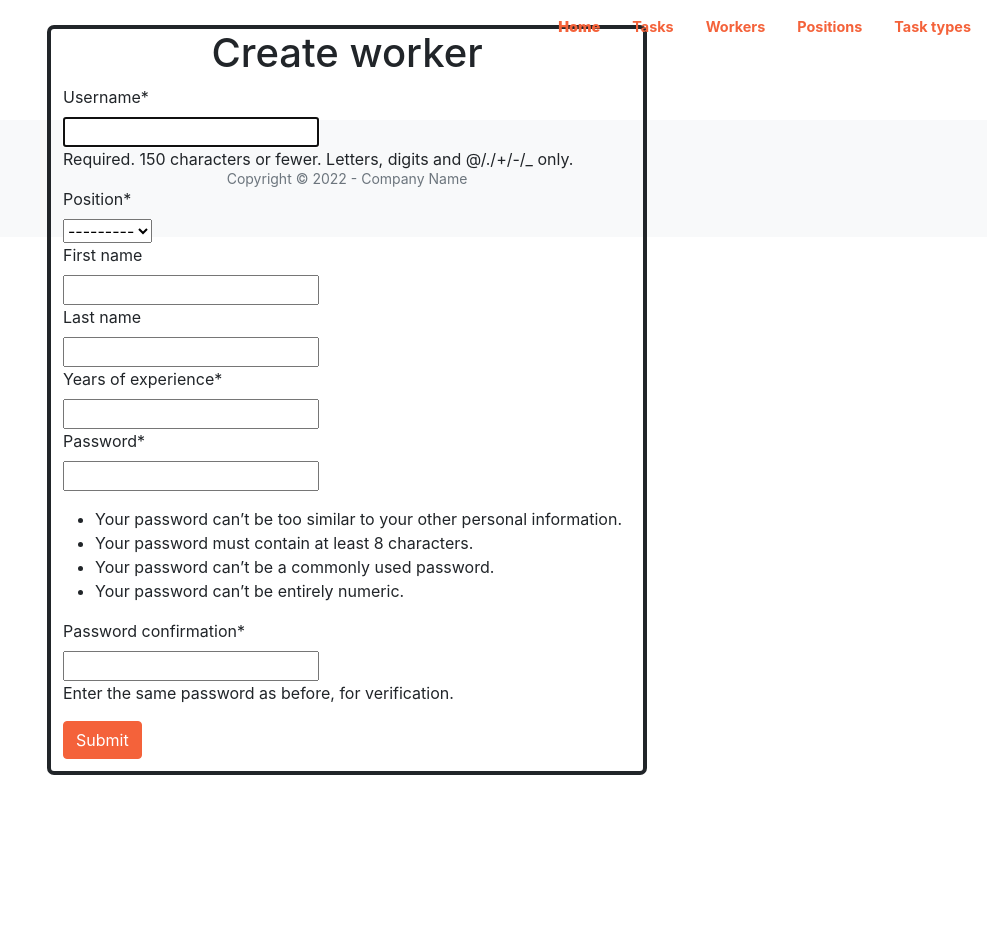
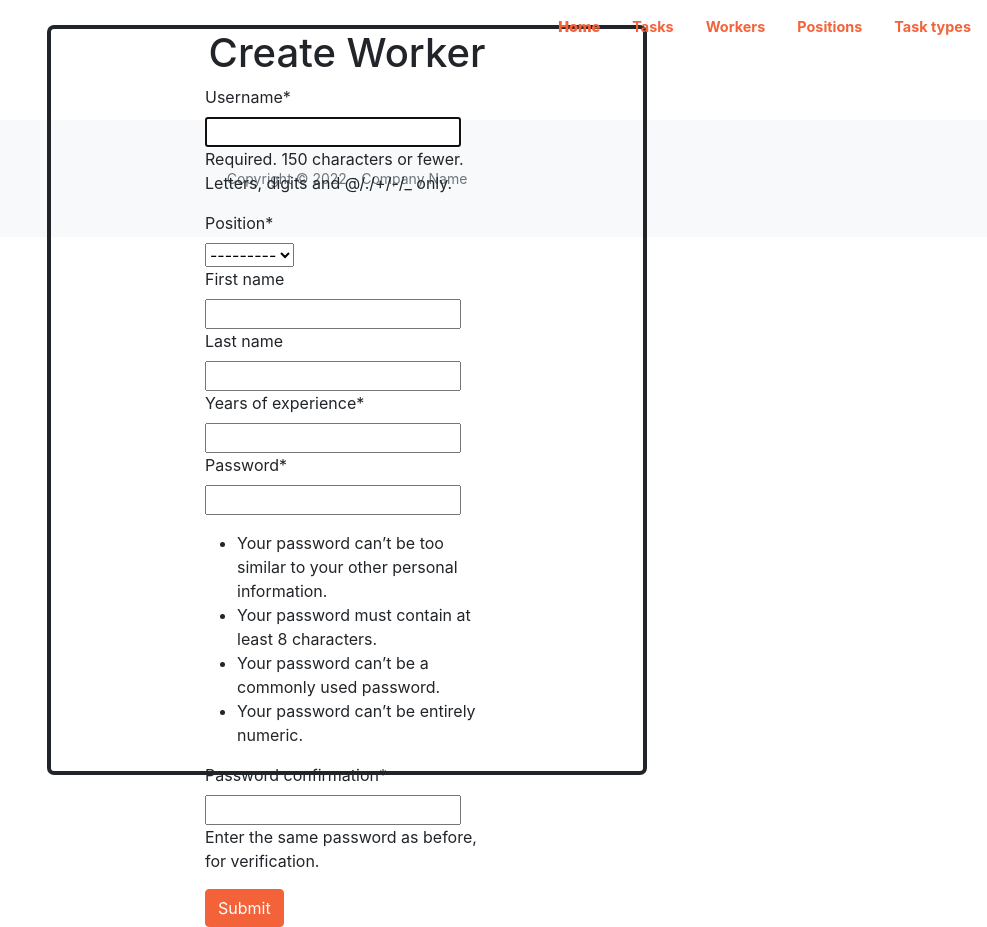
Before and after one commit to leetwinoff/team-task-manager, a Django app: page /worker/create/ in a window 1280 px wide. Shown: the whole page, without its empty margins (293-1280 px from the left). Before the commit the page ends 775 px from the top, so only its background shows below. Run offline with Django 4.2, Linux system fonts and the light colour scheme; the visitor is signed in with stand-in values (Sample User, id 1); data that the repository does not hold is empty; parts of the project's set-up code (start-up, migrations or seed data) failed here and were passed over; some libraries are stand-ins or nearby versions.

Commit message:
Updated WorkerCreateForm, added object Update|Create

```diff
--- a/templates/tasks/worker_form.html
+++ b/templates/tasks/worker_form.html
@@ -3,12 +3,19 @@
 
 {% block content %}
   <div class="container-worker-form">
-    <h1 style="text-align: center">Create worker</h1>
-    <form action="" method="post" novalidate>
+    <h1 style="text-align: center">{{ object|yesno:"Update,Create" }} Worker</h1>
+    <form action="" method="post" novalidate class="my-form">
     {% csrf_token %}
     {{ form|crispy }}
 
     <input type="submit" value="Submit" class="btn btn-primary">
   </form>
   </div>
+
+  <style>
+    .my-form {
+      width: 50%;
+      margin: 0 auto;
+    }
+  </style>
 {% endblock %}
```
